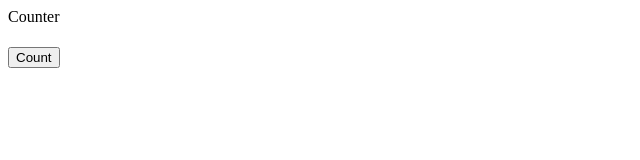
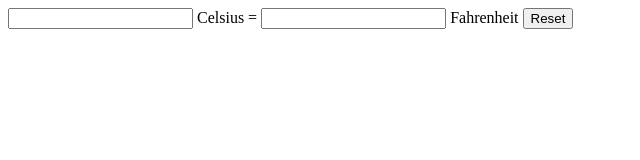
Before and after one commit to stefanbanu/7-guis, a plain HTML site: page index.html in a window 1280 px wide. Shown: the whole page, without its empty margins (0-640 px from the left). Drawn offline with Linux system fonts and the light colour scheme.

Commit message:
temperature converter

```diff
--- a/app.js
+++ b/app.js
@@ -1,6 +1,15 @@
-window.onload = function () {
-    let counter = 1;
-    document.getElementById("btn").addEventListener('click', function () {
-        document.getElementById("app").innerHTML = counter++;
-    });
-};
+function fromCelsiusToFahrenheit() {
+  console.log("test");
+  let celsius = document.getElementById("celsius").value;
+  document.getElementById("fahr").value = celsius * (9 / 5) + 32;
+}
+
+function fromFahrenheitToCelsius() {
+  let fahr = document.getElementById("fahr").value;
+  document.getElementById("celsius").value = (fahr - 32) * (5 / 9);
+}
+
+function reset() {
+  document.getElementById("fahr").value = "";
+  document.getElementById("celsius").value = "";
+}
--- a/index.html
+++ b/index.html
@@ -1,15 +1,17 @@
 <!DOCTYPE html>
 <html lang="en" xmlns="http://www.w3.org/1999/html">
 <head>
-    <meta charset="UTF-8">
-    <title>Counter</title>
+    <meta charset="UTF-8"/>
+    <title>Temperature Converter</title>
     <script src="app.js"></script>
 </head>
 <body>
-    <div>
-        <label>Counter</label>
-        <h1 id="app"></h1>
-        <button id="btn">Count</button>
-    </div>
+<div>
+    <input id="celsius" oninput="fromCelsiusToFahrenheit()" type="number"/>
+    <label>Celsius = </label>
+    <input id="fahr" oninput="fromFahrenheitToCelsius()" type="number"/>
+    <label>Fahrenheit</label>
+    <button onclick="reset()">Reset</button>
+</div>
 </body>
 </html>
```
